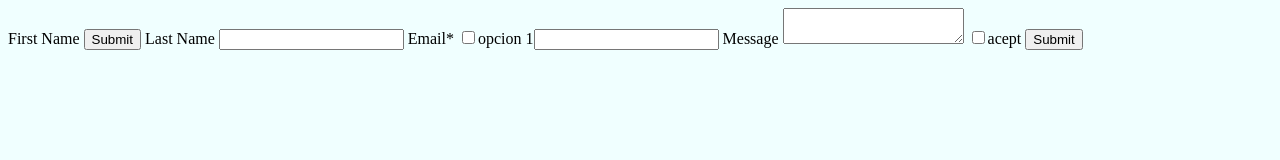
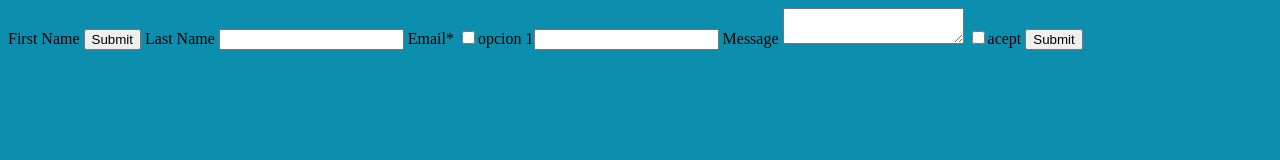
Before and after one commit to LeiMolDi98/fullstack18, a plain HTML site: page 2.HTML/formulario.html in a window 1280 px wide. Drawn offline with Linux system fonts and the light colour scheme.

Commit message:
Commit calse 5. CSS

```diff
--- /dev/null
+++ b/2.HTML/estilos/estilos.css
@@ -0,0 +1,3 @@
+body{
+    background-color: rgb(12, 143, 175);
+}
--- a/2.HTML/formulario.html
+++ b/2.HTML/formulario.html
@@ -4,11 +4,7 @@
     <meta charset="UTF-8">
     <meta name="viewport" content="width=device-width, initial-scale=1.0">
     <title>Document</title>
-    <style>
-        body{
-            background-color: azure;
-        }
-    </style>
+    <link rel="stylesheet" href="./estilos/estilos.css"/>
 </head>
 <body>
     <div>
```
